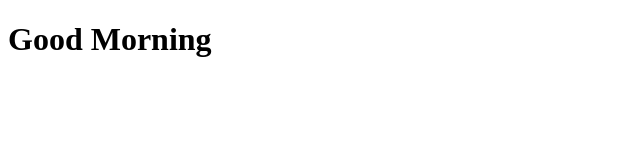
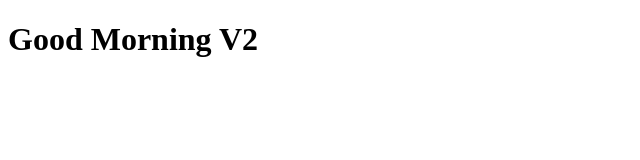
Before and after one commit to anasuui/first-repo, a plain HTML site: page index.html in a window 1280 px wide. Shown: the full height of the page, 0-640 px from the left. Drawn offline with Linux system fonts and the light colour scheme.

Commit message:
This is version 2 of the index.html file

```diff
--- a/index.html
+++ b/index.html
@@ -6,6 +6,6 @@
     <title>Document</title>
 </head>
 <body>
-    <h1>Good Morning</h1>
+    <h1>Good Morning V2</h1>
 </body>
 </html>
```
